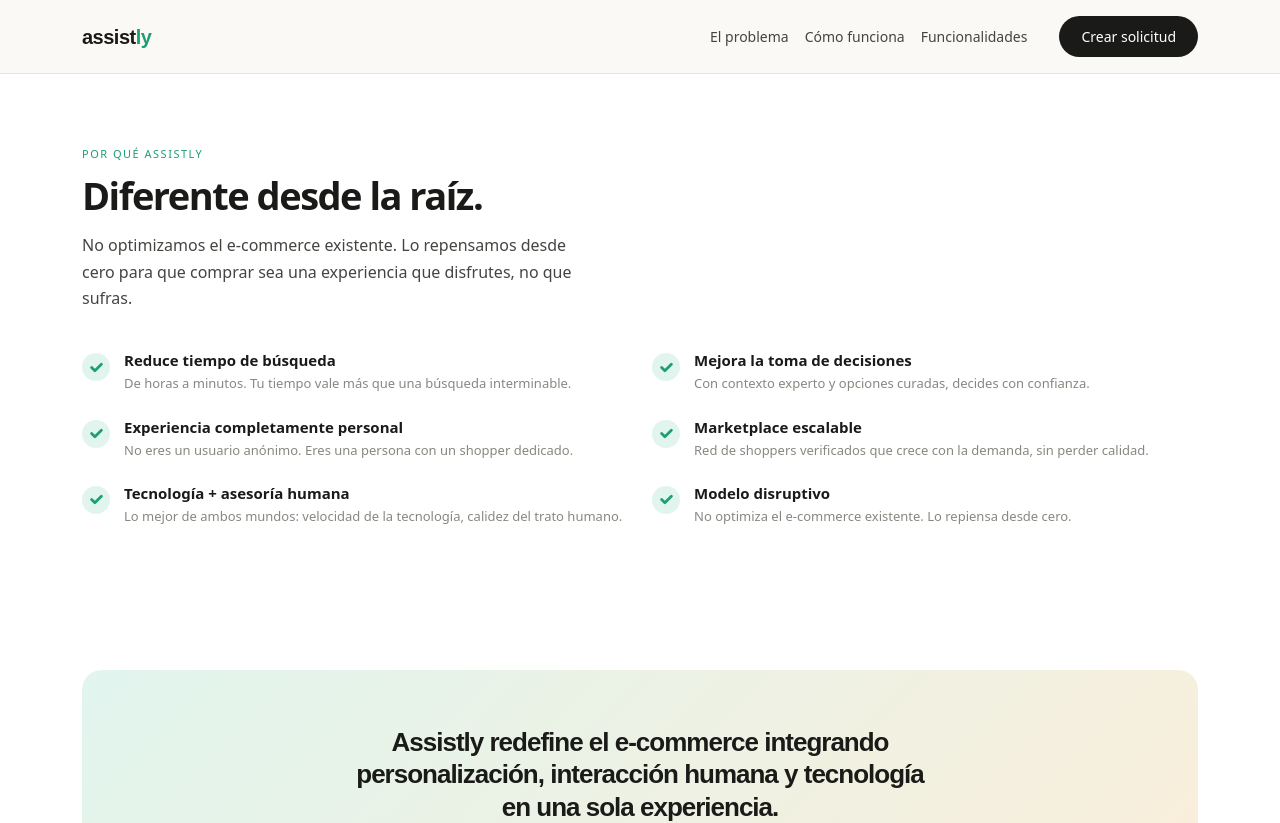
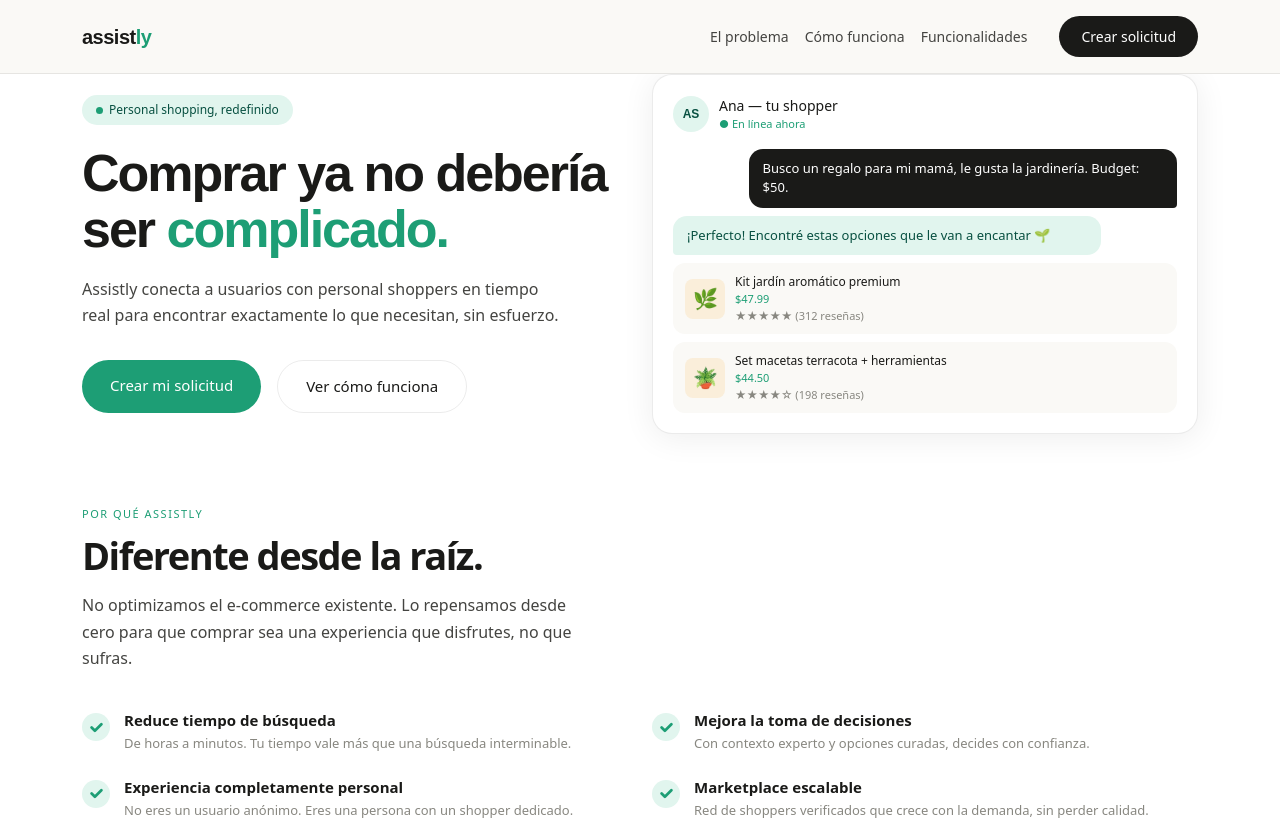
Before and after one commit to Danilocerna18/AssistlyPageInformation, an Angular app in the folder LandingPage/: page / in a window 1280 px wide. Shown: the top 823 px of the page. Built offline with nearby package versions, Linux system fonts and the light colour scheme.

Commit message:
HERE IS HERO COMMPONENT

```diff
--- a/LandingPage/package.json
+++ b/LandingPage/package.json
@@ -32,6 +32,7 @@
     "@angular/platform-server": "^21.1.0",
     "@angular/router": "^21.1.0",
     "@angular/ssr": "^21.1.3",
+    "bootstrap": "^5.3.8",
     "express": "^5.1.0",
     "rxjs": "~7.8.0",
     "tslib": "^2.3.0"
--- a/LandingPage/src/app/app.html
+++ b/LandingPage/src/app/app.html
@@ -1,6 +1,7 @@
 <app-navbar></app-navbar>
 
 <main>
+  <app-hero></app-hero>
   <app-value-prop></app-value-prop>
   <app-vision></app-vision>
   <app-cta></app-cta>
--- a/LandingPage/src/app/app.ts
+++ b/LandingPage/src/app/app.ts
@@ -3,6 +3,7 @@
 import { FooterComponent } from './components/shared/footer/footer';
 import { CtaComponent } from './components/shared/cta/cta';
 import { VisionComponent } from './components/sections-b/vision/vision';
+import { HeroComponent } from './components/sections-a/hero/hero';
 import { ValuePropComponent } from './components/sections-b/value-prop/value-prop';
 
 @Component({
@@ -13,7 +14,8 @@
     FooterComponent,
     CtaComponent,
     VisionComponent,
-    ValuePropComponent
+    ValuePropComponent,
+    HeroComponent
   ],
   templateUrl: './app.html',
   styleUrl: './app.css'
--- a/LandingPage/src/app/components/sections-a/hero/hero.css
+++ b/LandingPage/src/app/components/sections-a/hero/hero.css
@@ -0,0 +1,189 @@
+hero-section {
+  padding: 80px 0 60px;
+  background: #FAF9F6;
+}
+
+.hero-badge {
+  display: inline-flex;
+  align-items: center;
+  gap: 6px;
+  background: #E1F5EE;
+  color: #085041;
+  font-size: 12px;
+  font-weight: 500;
+  padding: 6px 14px;
+  border-radius: 100px;
+  margin-bottom: 20px;
+}
+
+.badge-dot {
+  width: 7px;
+  height: 7px;
+  border-radius: 50%;
+  background: #1D9E75;
+  display: inline-block;
+}
+
+.hero-title {
+  font-family: 'Syne', sans-serif;
+  font-size: 52px;
+  font-weight: 800;
+  line-height: 1.08;
+  letter-spacing: -2px;
+  color: #1a1a18;
+  margin-bottom: 18px;
+}
+
+.hero-title em {
+  font-style: normal;
+  color: #1D9E75;
+}
+
+.hero-sub {
+  font-size: 16px;
+  color: #444441;
+  line-height: 1.65;
+  font-weight: 300;
+  margin-bottom: 32px;
+  max-width: 480px;
+}
+
+.btn-primary-custom {
+  background: #1D9E75;
+  color: #fff;
+  border-radius: 100px;
+  padding: 14px 28px;
+  font-size: 15px;
+  font-weight: 500;
+  text-decoration: none;
+  transition: background 0.2s;
+  display: inline-block;
+}
+
+.btn-primary-custom:hover {
+  background: #085041;
+  color: #fff;
+}
+
+.btn-ghost-custom {
+  background: transparent;
+  color: #1a1a18;
+  border: 1.5px solid rgba(0,0,0,0.08);
+  border-radius: 100px;
+  padding: 14px 28px;
+  font-size: 15px;
+  text-decoration: none;
+  transition: border-color 0.2s;
+  display: inline-block;
+}
+
+.btn-ghost-custom:hover {
+  border-color: #444441;
+  color: #1a1a18;
+}
+
+.hero-mockup {
+  background: #fff;
+  border-radius: 20px;
+  border: 0.5px solid rgba(0,0,0,0.08);
+  padding: 20px;
+  box-shadow: 0 4px 32px rgba(0,0,0,0.07);
+}
+
+.mockup-header {
+  display: flex;
+  align-items: center;
+  gap: 10px;
+  margin-bottom: 16px;
+}
+
+.avatar {
+  width: 36px;
+  height: 36px;
+  border-radius: 50%;
+  background: #E1F5EE;
+  display: flex;
+  align-items: center;
+  justify-content: center;
+  font-family: 'Syne', sans-serif;
+  font-weight: 700;
+  font-size: 12px;
+  color: #085041;
+  flex-shrink: 0;
+}
+
+.shopper-name {
+  font-weight: 500;
+  font-size: 14px;
+  color: #1a1a18;
+}
+
+.shopper-status {
+  font-size: 11px;
+  color: #1D9E75;
+}
+
+.chat-bubble {
+  border-radius: 14px;
+  padding: 10px 14px;
+  font-size: 13px;
+  line-height: 1.5;
+  margin-bottom: 8px;
+  max-width: 85%;
+}
+
+.bubble-user {
+  background: #1a1a18;
+  color: #fff;
+  margin-left: auto;
+  border-radius: 14px 14px 4px 14px;
+}
+
+.bubble-shopper {
+  background: #E1F5EE;
+  color: #085041;
+  border-radius: 14px 14px 14px 4px;
+}
+
+.product-card {
+  background: #FAF9F6;
+  border-radius: 12px;
+  padding: 10px 12px;
+  margin-top: 8px;
+  display: flex;
+  align-items: center;
+  gap: 10px;
+}
+
+.product-img {
+  width: 40px;
+  height: 40px;
+  background: #FAEEDA;
+  border-radius: 8px;
+  display: flex;
+  align-items: center;
+  justify-content: center;
+  font-size: 20px;
+  flex-shrink: 0;
+}
+
+.product-name {
+  font-size: 12px;
+  font-weight: 500;
+  color: #1a1a18;
+}
+
+.product-price {
+  font-size: 11px;
+  color: #1D9E75;
+  font-weight: 500;
+}
+
+.product-rating {
+  font-size: 11px;
+  color: #888780;
+}
+
+@media (max-width: 991px) {
+  .hero-title { font-size: 36px; }
+}
--- a/LandingPage/src/app/components/sections-a/hero/hero.html
+++ b/LandingPage/src/app/components/sections-a/hero/hero.html
@@ -1,2 +1,59 @@
-<p>hero works!</p>
-#try
+<section class="hero-section">
+  <div class="container">
+    <div class="row align-items-center g-4">
+
+      <div class="col-lg-6">
+        <div class="hero-badge">
+          <span class="badge-dot"></span>
+          Personal shopping, redefinido
+        </div>
+        <h1 class="hero-title">
+          Comprar ya no debería ser <em>complicado.</em>
+        </h1>
+        <p class="hero-sub">
+          Assistly conecta a usuarios con personal shoppers en tiempo real
+          para encontrar exactamente lo que necesitan, sin esfuerzo.
+        </p>
+        <div class="d-flex gap-3 flex-wrap">
+          <a href="#cta" class="btn-primary-custom">Crear mi solicitud</a>
+          <a href="#como-funciona" class="btn-ghost-custom">Ver cómo funciona</a>
+        </div>
+      </div>
+
+      <div class="col-lg-6">
+        <div class="hero-mockup">
+          <div class="mockup-header">
+            <div class="avatar">AS</div>
+            <div>
+              <div class="shopper-name">Ana — tu shopper</div>
+              <div class="shopper-status">● En línea ahora</div>
+            </div>
+          </div>
+          <div class="chat-bubble bubble-user">
+            Busco un regalo para mi mamá, le gusta la jardinería. Budget: $50.
+          </div>
+          <div class="chat-bubble bubble-shopper">
+            ¡Perfecto! Encontré estas opciones que le van a encantar 🌱
+          </div>
+          <div class="product-card">
+            <div class="product-img">🌿</div>
+            <div class="product-info">
+              <div class="product-name">Kit jardín aromático premium</div>
+              <div class="product-price">$47.99</div>
+              <div class="product-rating">★★★★★ (312 reseñas)</div>
+            </div>
+          </div>
+          <div class="product-card">
+            <div class="product-img">🪴</div>
+            <div class="product-info">
+              <div class="product-name">Set macetas terracota + herramientas</div>
+              <div class="product-price">$44.50</div>
+              <div class="product-rating">★★★★☆ (198 reseñas)</div>
+            </div>
+          </div>
+        </div>
+      </div>
+
+    </div>
+  </div>
+</section>
```
Also changed, not shown: LandingPage/src/app/components/sections-a/hero/hero.ts (+3 -4 lines), 1 other file (tests, documents, lock files or other folders).
